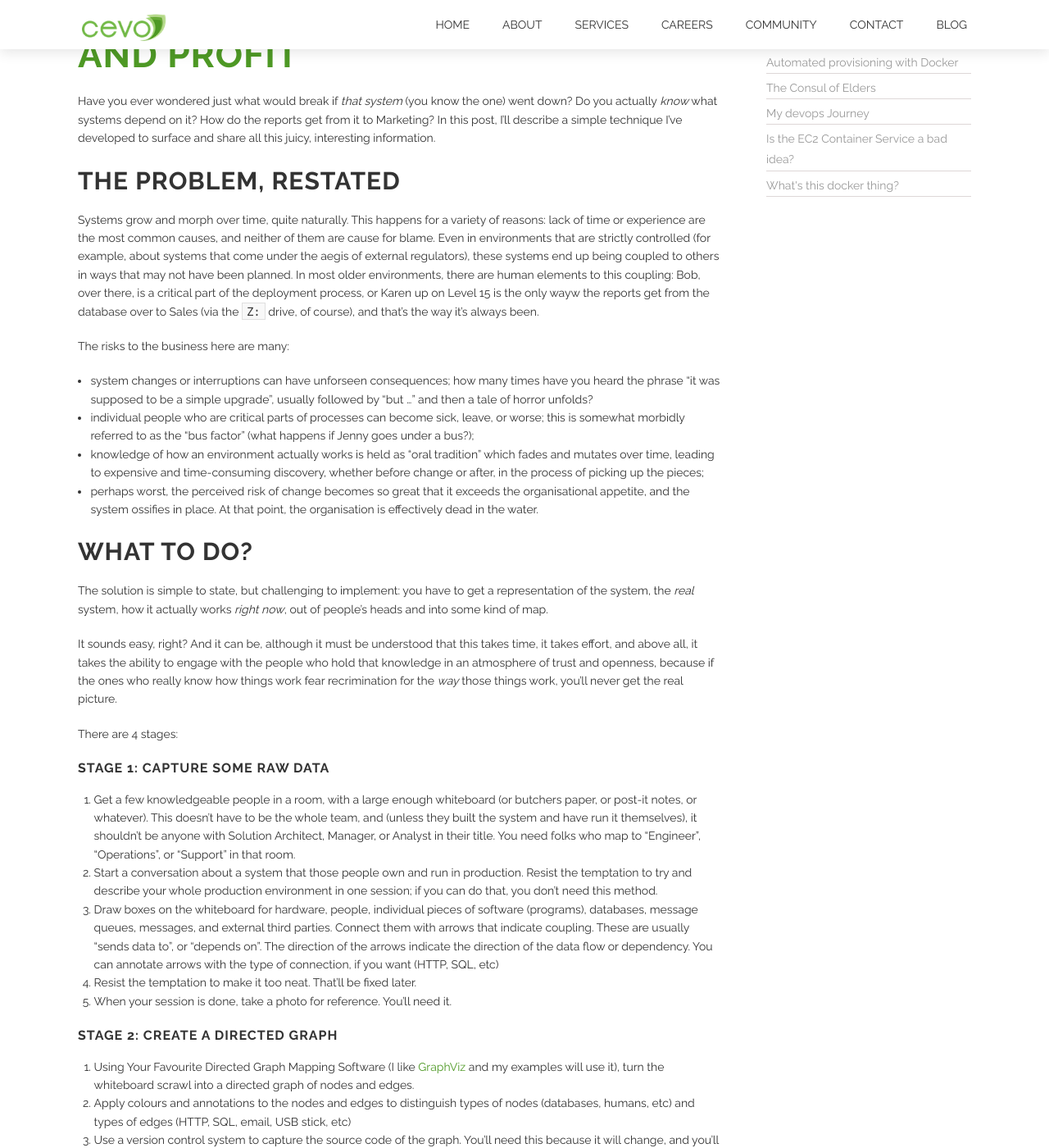
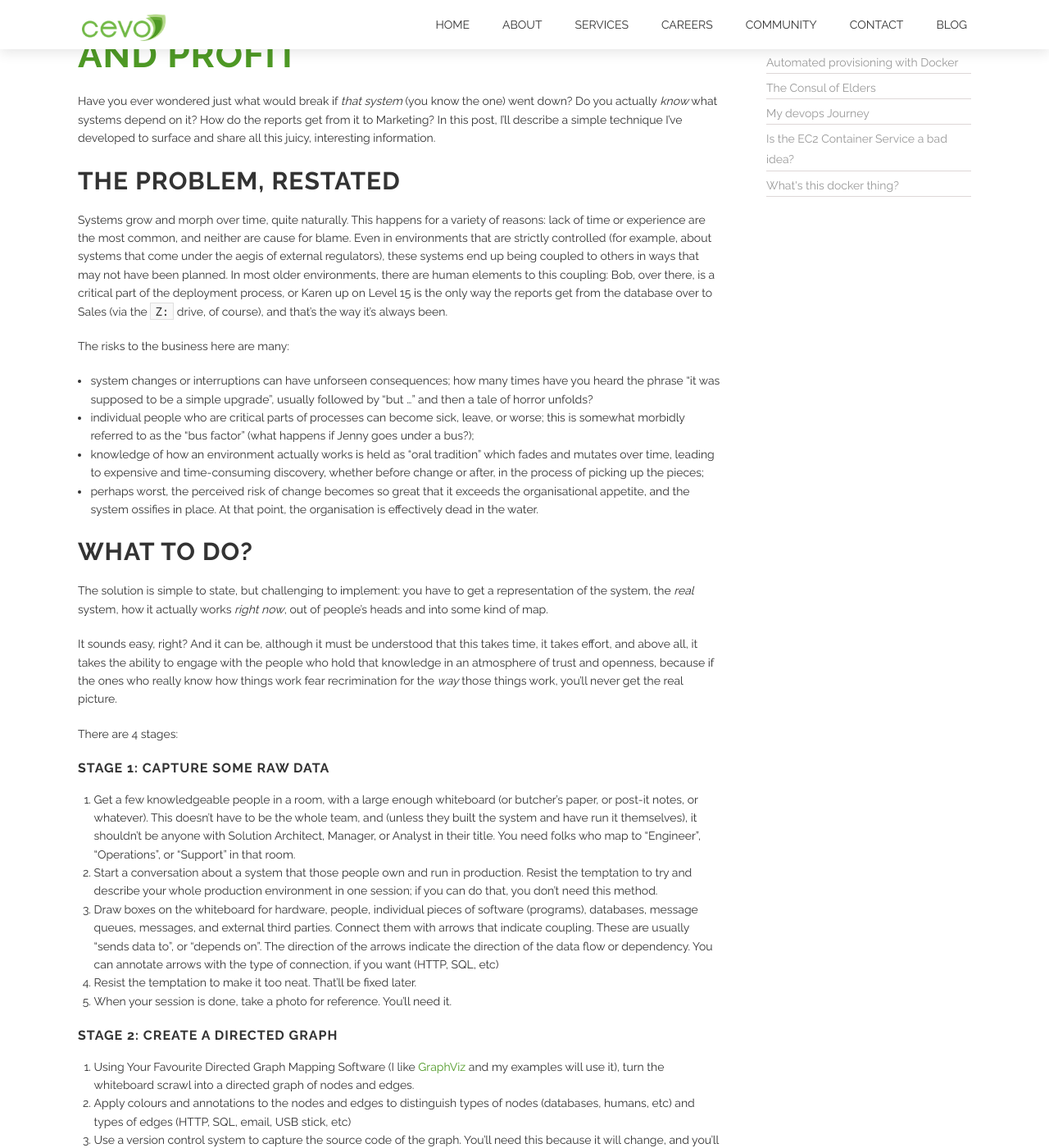
Before and after one commit to nonspecialist/cevoaustralia.github.io, a Jekyll site: the page built from _posts/2016-11-27-mapping-system-coupling.markdown, in a window 1280 px wide and 1400 px high, scrolled down 335 px. Shown: the whole window at 82% size. Built offline with Jekyll 4.4.1, drawn with Linux system fonts in a browser that asks for light colours; some of the changed text lies outside the part shown.

Commit message:
Fix grammar, typos, and general brain-farts (thanks to @davidw-cevo)

```diff
--- a/_posts/2016-11-27-mapping-system-coupling.markdown
+++ b/_posts/2016-11-27-mapping-system-coupling.markdown
@@ -24,14 +24,14 @@
 ## The Problem, Restated
 
 Systems grow and morph over time, quite naturally. This happens for a
-variety of reasons: lack of time or experience are the most common
-causes, and neither of them are cause for blame.  Even in environments
+variety of reasons: lack of time or experience are the most common,
+and neither are cause for blame.  Even in environments
 that are strictly controlled (for example, about systems that come
 under the aegis of external regulators), these systems end up being
 coupled to others in ways that may not have been planned. In most older
 environments, there are human elements to this coupling: Bob, over there,
 is a critical part of the deployment process, or Karen up on Level 15
-is the only wayw the reports get from the database over to Sales (via the `Z:`
+is the only way the reports get from the database over to Sales (via the `Z:`
 drive, of course), and that's the way it's always been.
 
 The risks to the business here are many:
@@ -70,7 +70,7 @@
 ### Stage 1: Capture some raw data
 
 1. Get a few knowledgeable people in a room, with a large enough
-   whiteboard (or butchers paper, or post-it notes, or whatever). This
+   whiteboard (or butcher's paper, or post-it notes, or whatever). This
    doesn't have to be the whole team, and (unless they built the
    system and have run it themselves), it shouldn't be anyone with
    Solution Architect, Manager, or Analyst in their title. You need
```
Also changed, not shown: other parts of _posts/2016-11-27-mapping-system-coupling.markdown (+3 -2 lines).
